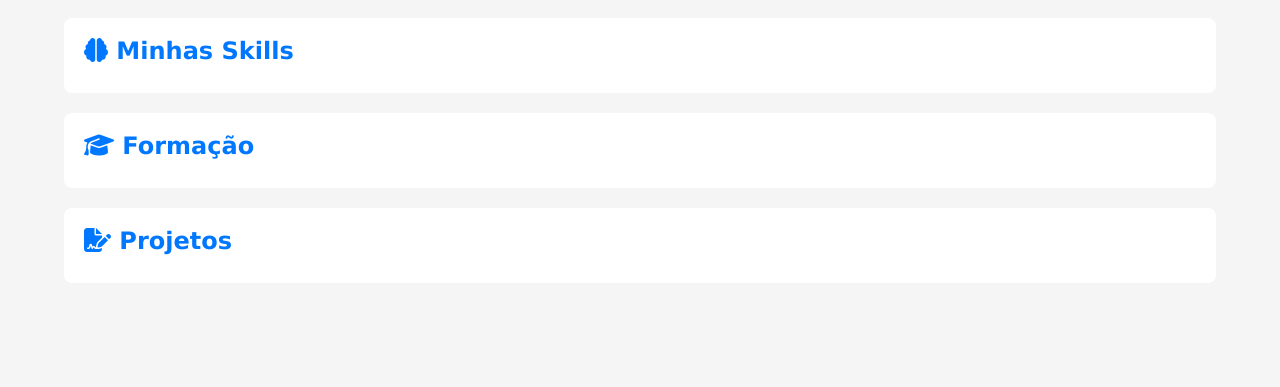
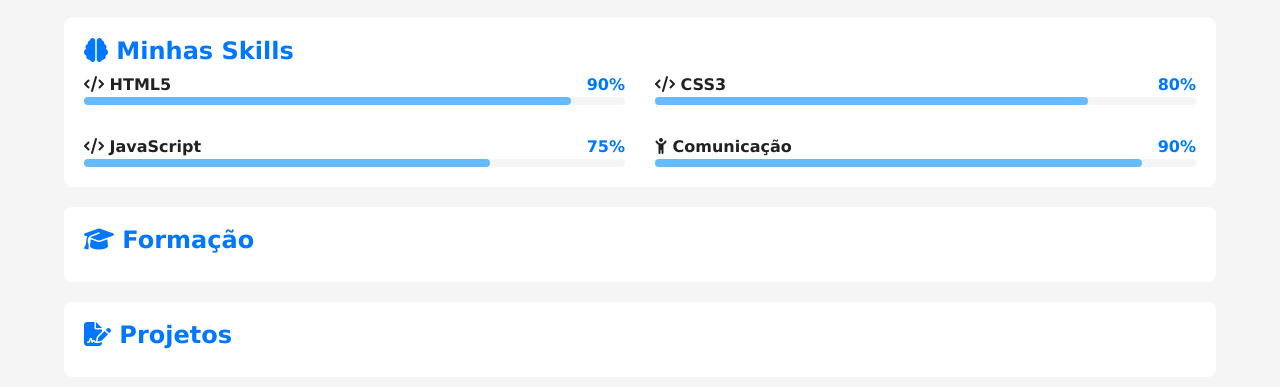
Before and after one commit to Jannsolano/portfolio, a plain HTML site: page index.html in a window 1280 px wide. Shown: the part 1217-1604 px from the top of the page. Before the commit the page ends 1520 px from the top, so only its background shows below. Drawn offline with Linux system fonts and the light colour scheme.

Commit message:
skills criadas

```diff
--- a/estilos/style.css
+++ b/estilos/style.css
@@ -139,3 +139,47 @@ article h2 {
   height: 100%;
   border-radius: 8px;
 }
+
+#skill-container {
+  display: grid;
+  grid-template-columns: 1fr;
+  gap: 30px;
+}
+
+#skill-container .info {
+  display: flex;
+  justify-content: space-between;
+  align-items: center;
+}
+
+#skill-container .nome {
+  font-weight: bold;
+  color: var(--texto);
+}
+
+#skill-container .porcent {
+  font-weight: bold;
+  color: var(--destaque);
+}
+
+#skill-container .barra {
+  width: 100%;
+  height: 8px;
+  background-color: var(--fundo-principal);
+  border-radius: 4px;
+}
+
+#skill-container .progresso {
+  height: 100%;
+  background-color: var(--destaque-inverso);
+  border-radius: 4px;
+}
+
+
+
+
+@media screen and (min-width: 768px) {
+    #skill-container {
+      grid-template-columns: 1fr 1fr;
+    }
+}
--- a/index.html
+++ b/index.html
@@ -45,6 +45,65 @@
 
             <article id="skills">
                 <h2><i class="fa-solid fa-brain"></i> Minhas Skills</h2>
+
+                <div id="skill-container">
+                    <div class="item">
+                        <div class="info">
+                            <span class="nome">
+                                <i class="fa-solid fa-code"></i> HTML5
+                            </span>
+                            <span class="porcent">
+                                90%
+                            </span>
+                        </div>
+                        <div class="barra">
+                            <div class="progresso" style="width: 90%;"></div>
+                        </div>
+                    </div>
+
+                    <div class="item">
+                        <div class="info">
+                            <span class="nome">
+                                <i class="fa-solid fa-code"></i> CSS3
+                            </span>
+                            <span class="porcent">
+                                80%
+                            </span>
+                        </div>
+                        <div class="barra">
+                            <div class="progresso" style="width: 80%;"></div>
+                        </div>
+                    </div>
+
+                    <div class="item">
+                        <div class="info">
+                            <span class="nome">
+                                <i class="fa-solid fa-code"></i> JavaScript
+                            </span>
+                            <span class="porcent">
+                                75%
+                            </span>
+                        </div>
+                        <div class="barra">
+                            <div class="progresso" style="width: 75%;"></div>
+                        </div>
+                    </div>
+
+                    <div class="item">
+                        <div class="info">
+                            <span class="nome">
+                                <i class="fa-solid fa-child-reaching"></i> Comunicação
+                            </span>
+                            <span class="porcent">
+                                90%
+                            </span>
+                        </div>
+                        <div class="barra">
+                            <div class="progresso" style="width: 90%;"></div>
+                        </div>
+                    </div>
+                </div>
+
             </article> <!-- Fim article#skills -->
 
             <article id="formacao">
```
